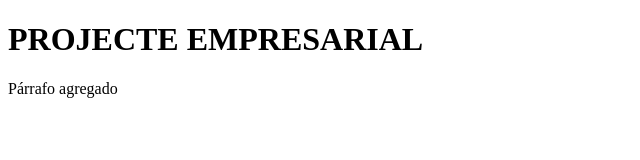
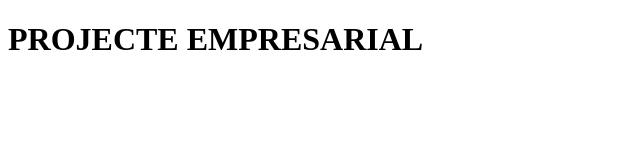
Before and after one commit to samaruc88/CursGit, a plain HTML site: page index.html in a window 1280 px wide. Shown: the whole page, without its empty margins (0-640 px from the left). Drawn offline with Linux system fonts and the light colour scheme.

Commit message:
Update index.html

```diff
--- a/index.html
+++ b/index.html
@@ -8,6 +8,6 @@
 </head>
 <body>
 <h1>PROJECTE EMPRESARIAL</h1>
-  <p>Párrafo agregado</p>
+
 </body>
 </html>
```
